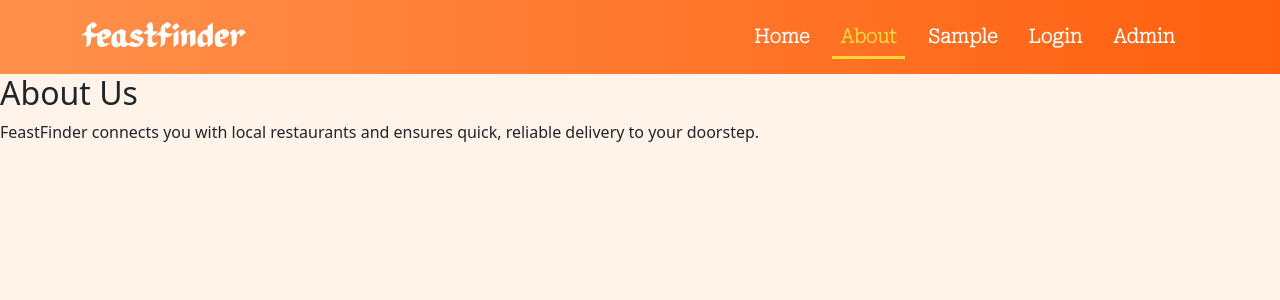
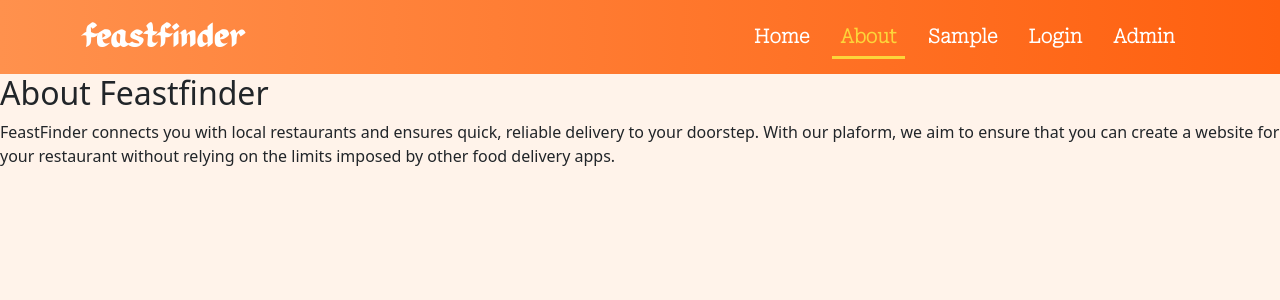
Before and after one commit to FeastFinderApp/feastfinder, a React (Create React App) app: page /about in a window 1280 px wide. Shown: the top 300 px of the page. Built offline with nearby package versions, Linux system fonts and the light colour scheme.

Commit message:
About section slight edit

```diff
--- a/src/components/About.js
+++ b/src/components/About.js
@@ -5,10 +5,12 @@ const About = () => {
     <div>
       {/* About Section */}
       <section id="about" className="about">
-        <h2>About Us</h2>
+        <h2>About Feastfinder</h2>
         <p>
           FeastFinder connects you with local restaurants and ensures quick,
-          reliable delivery to your doorstep.
+          reliable delivery to your doorstep. With our plaform,
+          we aim to ensure that you can create a website for your restaurant
+          without relying on the limits imposed by other food delivery apps.
         </p>
       </section>
     </div>
```
